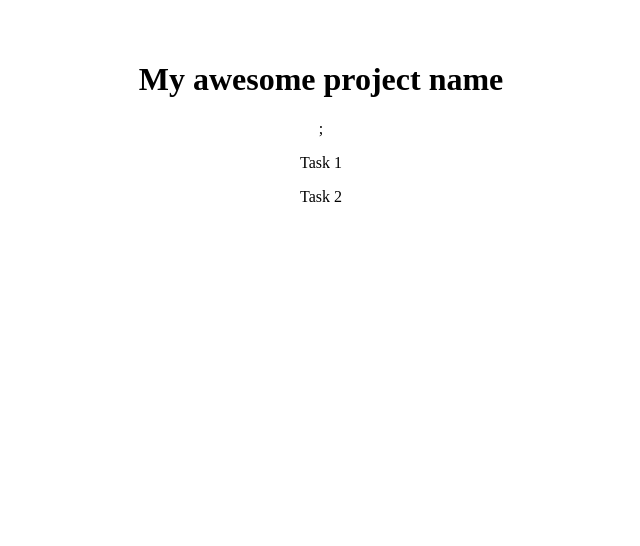
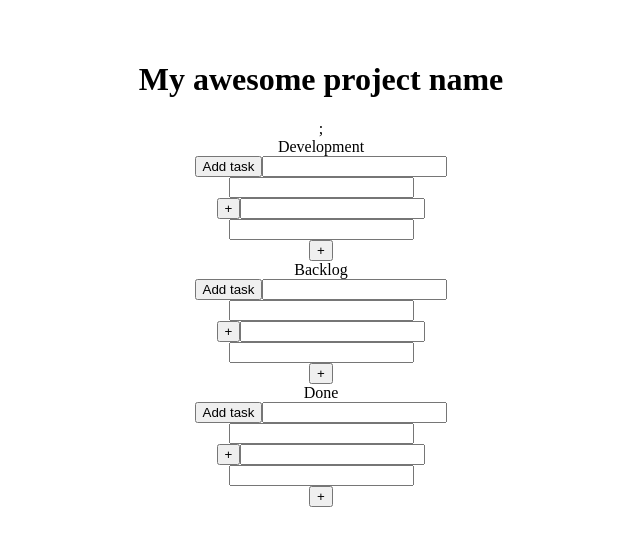
Before and after one commit to JuliaGloggPete/Whatstaskin, a React (Vite) app: page / in a window 1280 px wide. Shown: the top 546 px of the page, without its empty margins (319-959 px from the left). Built offline with nearby package versions, Linux system fonts and the light colour scheme.

Commit message:
Added projectboards

```diff
--- a/src/Pages/ProjectPage.jsx
+++ b/src/Pages/ProjectPage.jsx
@@ -1,16 +1,13 @@
 import ProjectName from "../components/ProjectName";
-import { useContext } from "react";
-import { DataContext } from "../App";
+import ProjectBoard from "../components/ProjectBoard";
 
 function ProjectPage() {
-  const [tasks] = useContext(DataContext);
-
-  console.log(tasks);
-
   return (
     <>
       <ProjectName title="My awesome project name" />;
-      <main>{tasks && tasks.map((task, i) => <p>{task.taskName}</p>)}</main>
+      <ProjectBoard heading="Development" />
+      <ProjectBoard heading="Backlog" />
+      <ProjectBoard heading="Done" />
     </>
   );
 }
--- a/src/components/Card.jsx
+++ b/src/components/Card.jsx
@@ -1,50 +1,48 @@
-import { useState } from "react"
+import { useState } from "react";
 
 const Card = () => {
-
   const [textFields, setTextFields] = useState([]);
-    const [newText, setNewText] = useState('');
-    const [headline, setHeadline] = useState('');
+  const [newText, setNewText] = useState("");
+  const [headline, setHeadline] = useState("");
 
   const newTextField = () => {
-        setNewText('');
-        console.log('!');
+    setNewText("");
+    console.log("!");
     const newTextField = createTextField(textFields.length);
 
-        setTextFields(textFields => [...textFields, newTextField]);
+    setTextFields((textFields) => [...textFields, newTextField]);
     console.log(textFields);
-    }
+  };
 
   const createTextField = (key) => {
-        console.log(key)
+    console.log(key);
     return (
-            <div>
-                <p key={key}>{newText}</p>
-                <input key={key} type="checkbox"></input>
+      <div key={key}>
+        <p>{newText}</p>
+        <input type="checkbox"></input>
       </div>
-        )
-    }
+    );
+  };
 
   const handleInput = (input) => {
     setNewText(input.target.value);
-
-    }
+  };
 
   const handleHeadline = (input) => {
     setHeadline(input.target.value);
-        console.log(headline)
-    }
+    console.log(headline);
+  };
 
   return (
     <>
       <input type="text" value={headline} onChange={handleHeadline}></input>
-            <br></br>
+      <br />
       {textFields}
       <input type="text" value={newText} onChange={handleInput}></input>
-            <br></br>
+      <br />
       <button onClick={newTextField}>+</button>
     </>
-    )
-}
+  );
+};
 
-export default Card
+export default Card;
--- /dev/null
+++ b/src/components/ProjectBoard.jsx
@@ -0,0 +1,31 @@
+import { DataContext } from "../App";
+import { useContext, useEffect, useState } from "react";
+import Card from "../components/Card";
+
+function ProjectBoard({ heading }) {
+  const [cards, setCards] = useState([]);
+  const [tasks] = useContext(DataContext);
+
+  useEffect(() => {
+    if (tasks && tasks.length > 0) {
+      const newCards = tasks.map((task, i) => <Card key={i} task={task} />);
+      setCards(newCards);
+    }
+  }, [tasks]);
+
+  function createCard() {
+    const newCard = <Card />;
+    setCards([...cards, newCard]);
+    console.log("click");
+  }
+
+  return (
+    <div>
+      <header>{heading}</header>
+      <button onClick={createCard}>Add task</button>
+      {cards}
+    </div>
+  );
+}
+
+export default ProjectBoard;
```
Lines whose indentation alone changed are shown as unchanged.
